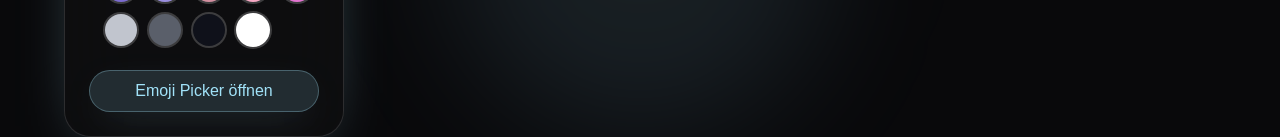
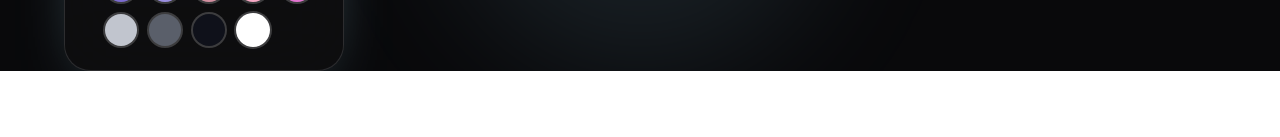
Before and after one commit to Niclassslua/banny, a Next.js app: page /creator in a window 1280 px wide. Shown: the part 1721-1858 px from the top of the page. After the commit the page ends 1792 px from the top, so only its background shows below. Built offline with nearby package versions, Linux system fonts and the light colour scheme.

Commit message:
Remove emoji picker feature

```diff
--- a/package.json
+++ b/package.json
@@ -11,8 +11,6 @@
   "dependencies": {
     "@chakra-ui/icons": "^2.2.4",
     "@chakra-ui/react": "^3.3.0",
-    "@emoji-mart/data": "^1.2.1",
-    "@emoji-mart/react": "^1.1.1",
     "@emotion/react": "^11.14.0",
     "@emotion/styled": "^11.14.0",
     "@next/font": "^14.2.15",
@@ -20,7 +18,6 @@
     "@tabler/icons-react": "^3.34.1",
     "clsx": "^2.1.1",
     "dom-to-image-more": "^3.5.0",
-    "emoji-mart": "^5.6.0",
     "framer-motion": "^11.17.0",
     "html-to-image": "^1.11.11",
     "html2canvas": "^1.4.1",
--- a/src/app/creator/page.tsx
+++ b/src/app/creator/page.tsx
@@ -105,9 +105,6 @@ const CreatorPage = () => {
     const toggleNoWrap = () =>
         setTextStyles((prev) => ({ ...prev, noWrap: !prev.noWrap }));
 
-    const handleEmojiSelect = (emoji: string) =>
-        setTextContent((prev) => `${prev}${emoji}`);
-
     const togglePicker = (pickerId: string) =>
         setVisiblePicker((prev) => (prev === pickerId ? null : pickerId));
 
@@ -179,7 +176,6 @@ const CreatorPage = () => {
                                 changeFontFamily={changeFontFamily}
                                 noWrap={textStyles.noWrap}
                                 toggleNoWrap={toggleNoWrap}
-                                onEmojiSelect={handleEmojiSelect}
                                 textStyles={textStyles}
                             />
                         </div>
--- a/src/components/Sidebar/EmojiPicker.tsx
+++ /dev/null
@@ -1,27 +0,0 @@
-// components/Sidebar/EmojiPicker.tsx
-import React from "react";
-import Picker from "@emoji-mart/react";
-import data from "@emoji-mart/data";
-
-interface EmojiPickerProps {
-    onEmojiSelect: (emoji: { native: string }) => void;
-}
-
-const EmojiPicker: React.FC<EmojiPickerProps> = ({ onEmojiSelect }) => {
-    return (
-        <Picker
-            data={data}
-            onEmojiSelect={onEmojiSelect}
-            theme="dark"
-            icons="outline"
-            navPosition="top"
-            previewPosition="none"
-            skinTonePosition="search"
-            emojiButtonRadius="8px"
-            emojiButtonSize={34}
-            className="!bg-zinc-900 !border-none"  // Tailwind-Utility override
-        />
-    );
-};
-
-export default EmojiPicker;
--- a/src/components/Sidebar/Sidebar.tsx
+++ b/src/components/Sidebar/Sidebar.tsx
@@ -1,7 +1,6 @@
 "use client";
 
-import React, { useState } from "react";
-import EmojiPicker from "@/components/Sidebar/EmojiPicker";
+import React from "react";
 import { FontControls } from "../organisms";
 import { TextStyles } from "@/types";
 
@@ -14,7 +13,6 @@ interface SidebarProps {
     changeFontFamily: (f: string) => void;
     noWrap: boolean;
     toggleNoWrap: () => void;
-    onEmojiSelect: (e: string) => void;
     textStyles: TextStyles;
 }
 
@@ -27,15 +25,8 @@ const Sidebar: React.FC<SidebarProps> = ({
                                              changeFontFamily,
                                              noWrap,
                                              toggleNoWrap,
-                                             onEmojiSelect,
                                              textStyles,
                                          }) => {
-    const [showEmojiPicker, setShowEmojiPicker] = useState(false);
-
-    const handleEmojiSelect = (emoji: { native: string }) => {
-        onEmojiSelect(emoji.native);
-    };
-
     return (
         <aside
             className="relative flex h-full w-full flex-col gap-6 overflow-visible rounded-[26px] border border-white/10 bg-white/5 p-6 shadow-[0_24px_70px_-35px_rgba(161,226,248,0.6)] backdrop-blur-2xl transition duration-150 before:pointer-events-none before:absolute before:inset-0 before:-z-10 before:rounded-[inherit] before:content-[''] before:bg-[radial-gradient(circle_at_top,_rgba(161,226,248,0.22),_transparent_65%)] before:opacity-80 after:pointer-events-none after:absolute after:inset-0 after:-z-20 after:rounded-[inherit] after:content-[''] after:bg-zinc-950/60 lg:w-[260px] lg:flex-none xl:w-[280px]"
@@ -52,28 +43,6 @@ const Sidebar: React.FC<SidebarProps> = ({
                 toggleNoWrap={toggleNoWrap}
                 textStyles={textStyles}
             />
-
-            {/* Emoji-Toggle & Picker ------------------------------------------- */}
-            <div className="relative flex flex-col gap-3">
-                <button
-                    type="button"
-                    onClick={() => setShowEmojiPicker((v) => !v)}
-                    aria-expanded={showEmojiPicker}
-                    aria-controls="sidebar-emoji-picker"
-                    className="rounded-full border border-[#A1E2F8]/30 bg-[#A1E2F8]/15 px-4 py-2 font-medium text-[#A1E2F8] shadow-[0_12px_38px_-18px_rgba(161,226,248,0.6)] transition hover:border-[#A1E2F8]/50 hover:bg-[#A1E2F8]/25 hover:text-white focus-visible:outline-none focus-visible:ring-2 focus-visible:ring-[#A1E2F8]/60 focus-visible:ring-offset-2 focus-visible:ring-offset-black/20 active:scale-95"
-                >
-                    {showEmojiPicker ? "Emoji Picker schließen" : "Emoji Picker öffnen"}
-                </button>
-
-                {showEmojiPicker && (
-                    <div
-                        id="sidebar-emoji-picker"
-                        className="absolute right-full top-1/2 z-[200] -translate-y-1/2 origin-top-right rounded-2xl border border-[#A1E2F8]/25 bg-zinc-950/90 p-2 shadow-[0_30px_80px_-30px_rgba(161,226,248,0.75)] backdrop-blur-xl mr-4"
-                    >
-                        <EmojiPicker onEmojiSelect={handleEmojiSelect} />
-                    </div>
-                )}
-            </div>
         </aside>
     );
 };
```
Also changed, not shown: 2 other files (tests, documents, lock files or other folders).
